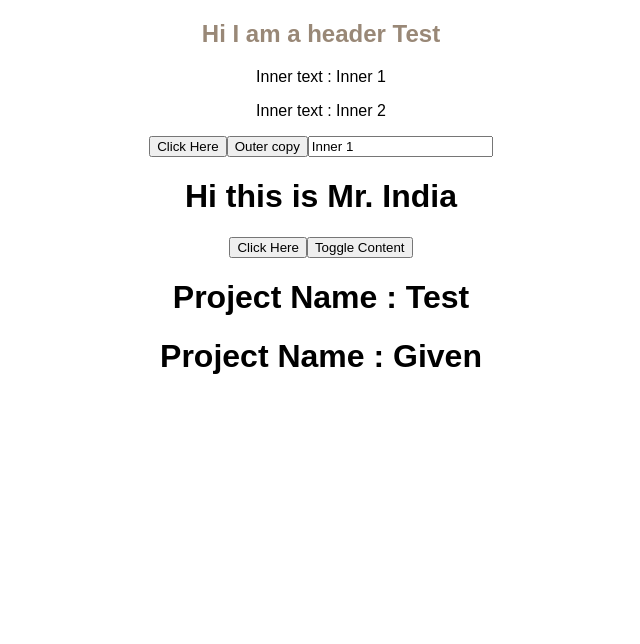
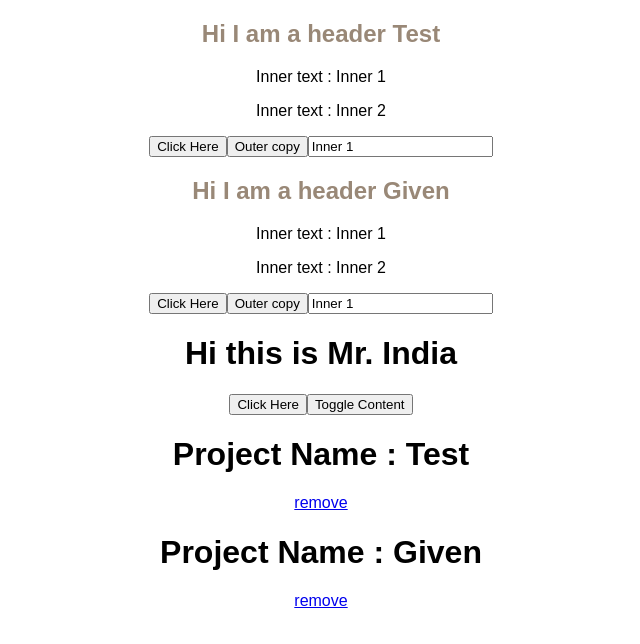
Before and after one commit to sunnyranadeveloper/reactjsStudy, a React (Create React App) app in the folder myapp/: page / in a window 1280 px wide. Both pictures are taken after a click on the button "Toggle Content". Shown: the top 644 px of the page, without its empty margins (319-959 px from the left). Built offline with nearby package versions, Linux system fonts and the light colour scheme.

Commit message:
adding destructuring state values

```diff
--- a/myapp/src/App.js
+++ b/myapp/src/App.js
@@ -11,7 +11,7 @@ class App extends Component {
   switchClickHandler = (newValue) => {
    // console.log('testing click!!!');
     this.setState({
-      project : [{name:newValue},{name:'Clicked Given'}]
+      project : [{name:newValue}]
     });
   }
 
@@ -20,6 +20,13 @@ class App extends Component {
     const checkStatus = this.state.displayStatus;
     this.setState({displayStatus:!checkStatus});
   }
+  //function will remove state element
+  deleteRow = (arrayIndex) => {
+    // const project = this.state.project; #it should not be done with reference it should be with copy of list
+    const project = [...this.state.project];
+    project.splice(arrayIndex,1);
+    this.setState({project:project});
+  }
 
   render(props) {
       // add dynamically JSX
@@ -27,8 +34,8 @@ class App extends Component {
     if(this.state.displayStatus) {
       toggleHtml = (
         <div>
-          {this.state.project.map(pname => {
-            return (<h1>Project Name : {pname.name}</h1>);
+          {this.state.project.map((pname,index) => {
+            return (<div><h1>Project Name : {pname.name}</h1><a href="javascript:void(0)" onClick={()=>this.deleteRow(index)}>remove</a></div>);
           })}
         </div>
       );
@@ -36,7 +43,9 @@ class App extends Component {
     return (
       //it use to display class based compononent
       <div className="App">
-        <Header projectName={this.state.project[0].name} click={this.switchClickHandler.bind(this,'Hello!!!')}/>
+        {this.state.project.map((pname,index) => {
+          return (<Header projectName={pname.name} click={this.switchClickHandler.bind(this,'Hello!!!')}/>);
+        })}
         {/* <Header projectName={this.state.project[1].name}>Its replaced header</Header> */}
         <h1>Hi this is {this.props.name}</h1>
         <button onClick={this.switchClickHandler.bind(this,'Hi!!!')}>Click Here</button>
```
